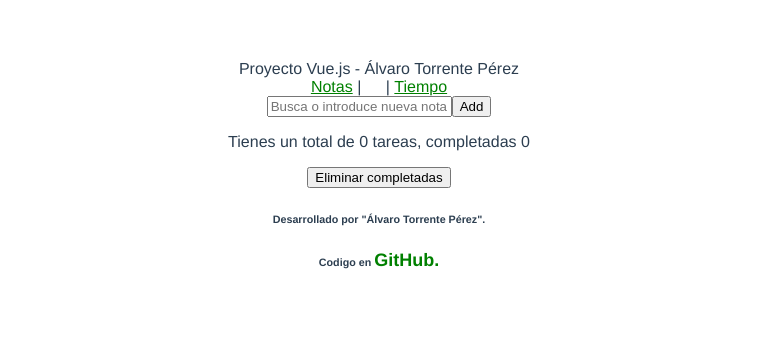
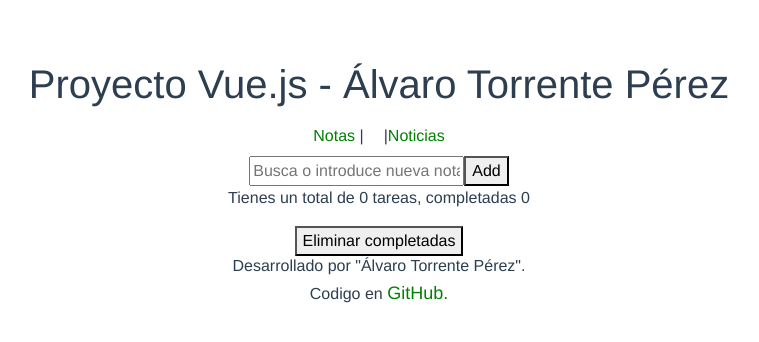
Before and after one commit to altope98/VueJS-Notes, a Vue app: page / in a window 1280 px wide. Shown: the top 342 px of the page, without its empty margins (261-1020 px from the left). Built offline with nearby package versions, Linux system fonts and the light colour scheme.

Commit message:
falta maquetacion final

```diff
--- a/src/App.vue
+++ b/src/App.vue
@@ -8,7 +8,7 @@
             <router-link to="/inicio" style="color:green;">Notas</router-link> |
           </li> |
           <li class="nav-item active">
-             <router-link to="/tiempo" style="color:green;">Tiempo</router-link>
+             <router-link to="/noticias" style="color:green;">Noticias</router-link>
           </li>
        </div>
       </nav>
--- a/src/main.js
+++ b/src/main.js
@@ -2,14 +2,15 @@ import Vue from 'vue'
 import App from './App.vue'
 import VueRouter from 'vue-router'
 import listaNotas from './components/listaNotas'
-import tiempo from './components/tiempo'
+import listaNoticias from './components/listaNoticias'
 
 
+import 'bootstrap/dist/css/bootstrap.css'
 Vue.use(VueRouter)
 
 const routes=[
   {path:'/inicio', component: listaNotas},
-  {path:'/tiempo', component: tiempo},
+  {path:'/noticias', component: listaNoticias},
   {path:'*', component: listaNotas }
 ]
 
```
